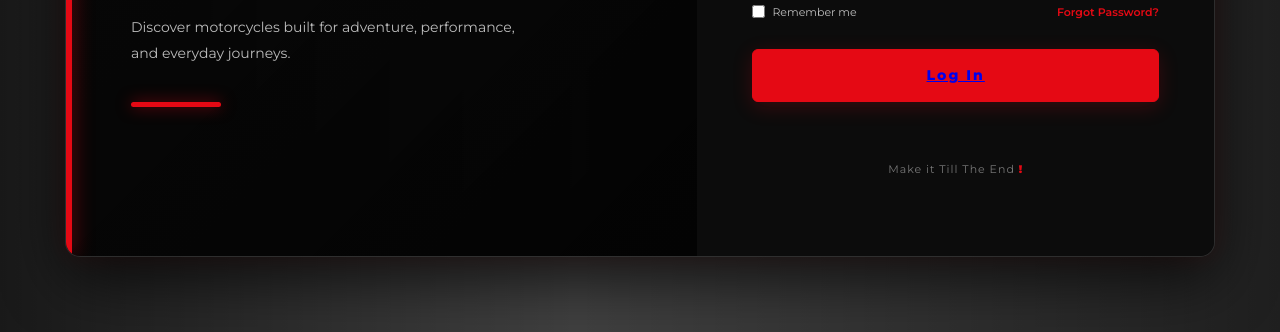
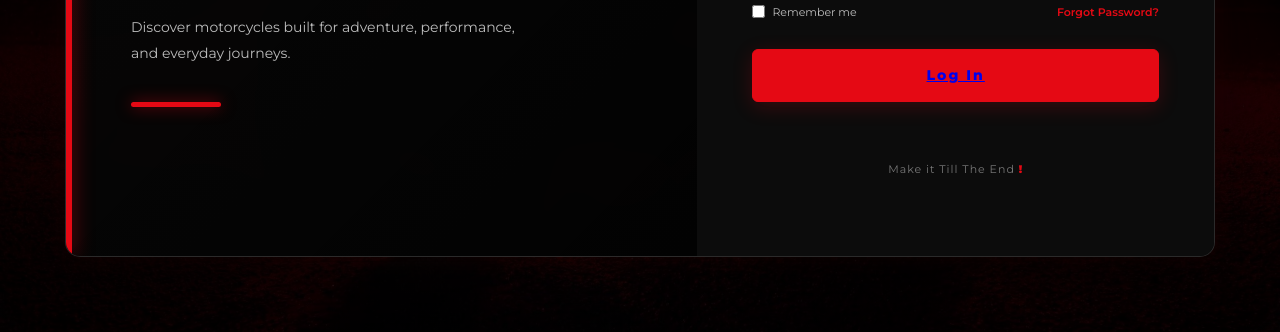
Before and after one commit to eliwa036mws/TGM, a plain HTML site: page index.html in a window 1280 px wide. Shown: the part 468-800 px from the top of the page. Drawn offline with Linux system fonts and the light colour scheme.

Commit message:
Update 00LogIn.css

```diff
--- a/02CSS/00LogIn.css
+++ b/02CSS/00LogIn.css
@@ -24,7 +24,7 @@ body {
             rgba(0, 0, 0, 0.75) 45%,
             rgba(0, 0, 0, 0.88) 100%
         ),
-        url('../TGM/00Resource/Motor1.jfif');
+        url('../00Resource/Motor1.jfif');
 
     background-size: cover;
     background-position: center;
```
